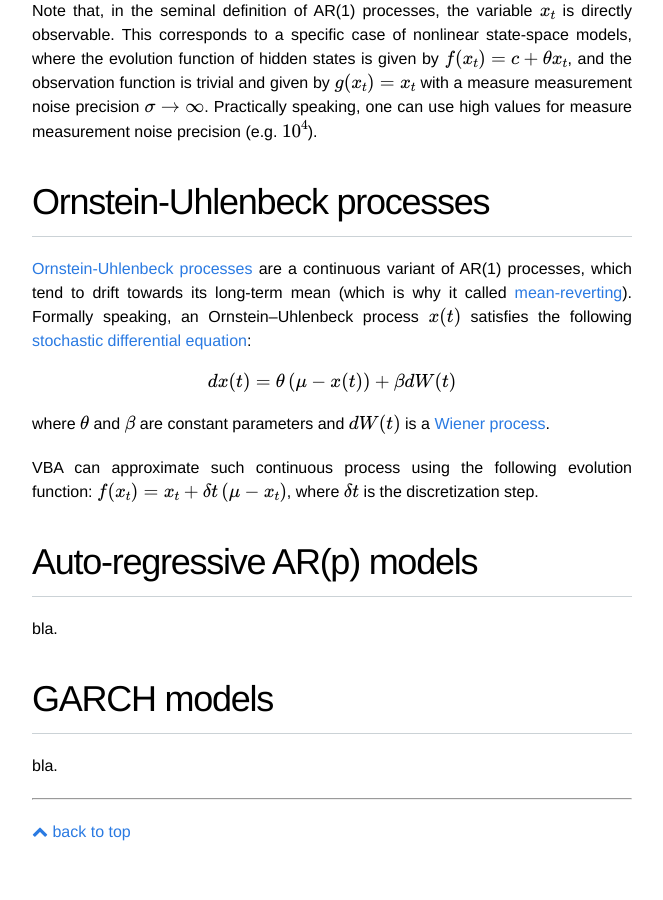
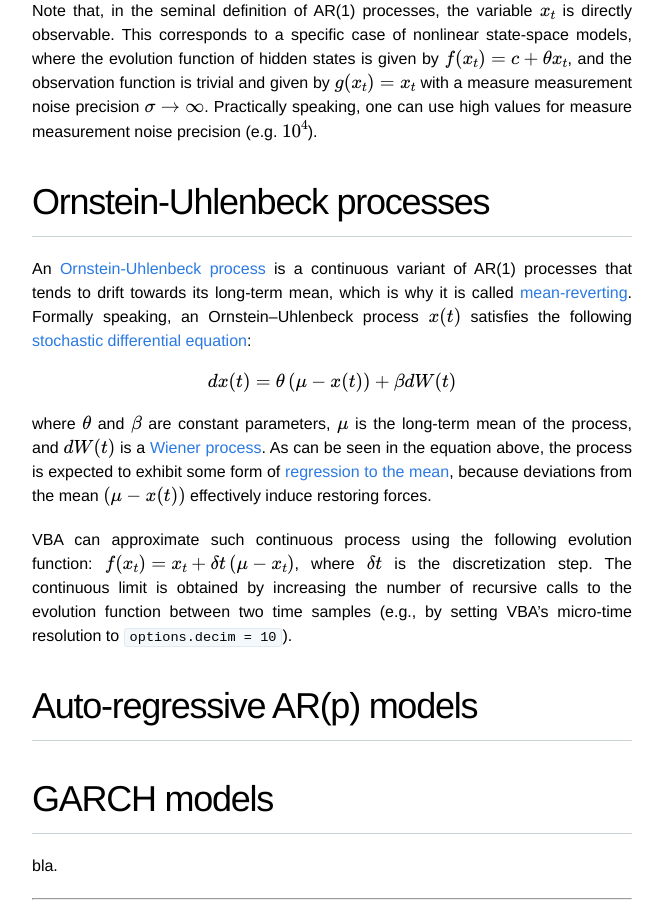
Before and after one commit to MBB-team/VBA-toolbox, a Jekyll site: the page built from _wiki/generativeModels.md, in a window 1280 px wide and 900 px high, scrolled down 890 px. Shown: the whole window, without its empty margins (308-971 px from the left). Built offline with Jekyll 4.4.1, drawn with Linux system fonts in a browser that asks for light colours; nearby versions of some CDN libraries; formulas are drawn with MathJax 3.

Commit message:
Update generativeModels.md

```diff
--- a/_wiki/generativeModels.md
+++ b/_wiki/generativeModels.md
@@ -22,23 +22,18 @@ Note that, in the seminal definition of AR(1) processes, the variable $$x_t$$ is
 
 # Ornstein-Uhlenbeck processes
 
-[Ornstein-Uhlenbeck processes](https://en.wikipedia.org/wiki/Ornstein%E2%80%93Uhlenbeck_process) are a continuous variant of AR(1) processes, which tend to drift towards its long-term mean (which is why it called [mean-reverting](https://en.wikipedia.org/wiki/Mean_reversion_(finance))). Formally speaking, an Ornstein–Uhlenbeck process $$x(t)$$ satisfies the following [stochastic differential equation](https://en.wikipedia.org/wiki/Stochastic_differential_equation):
+An [Ornstein-Uhlenbeck process](https://en.wikipedia.org/wiki/Ornstein%E2%80%93Uhlenbeck_process) is a continuous variant of AR(1) processes that tends to drift towards its long-term mean, which is why it is called [mean-reverting](https://en.wikipedia.org/wiki/Mean_reversion_(finance)). Formally speaking, an Ornstein–Uhlenbeck process $$x(t)$$ satisfies the following [stochastic differential equation](https://en.wikipedia.org/wiki/Stochastic_differential_equation):
 
 $$dx(t) = \theta\left(\mu-x(t)\right) + \beta dW(t)$$
 
-where $$\theta$$ and $$\beta$$ are constant parameters and $$dW(t)$$ is a [Wiener process](https://en.wikipedia.org/wiki/Wiener_process).
+where $$\theta$$ and $$\beta$$ are constant parameters, $$\mu$$ is the long-term mean of the process, and $$dW(t)$$ is a [Wiener process](https://en.wikipedia.org/wiki/Wiener_process). As can be seen in the equation above, the process is expected to exhibit some form of [regression to the mean](https://en.wikipedia.org/wiki/Regression_toward_the_mean), because deviations from the mean $$\left(\mu-x(t)\right)$$ effectively induce restoring forces.
 
-VBA can approximate such continuous process using the following evolution function: $$f(x_t)=x_t+\delta t \left(\mu-x_t\right)$$, where $$\delta t$$ is the discretization step.
-
-
-
-
-
+VBA can approximate such continuous process using the following evolution function: $$f(x_t)=x_t+\delta t \left(\mu-x_t\right)$$, where $$\delta t$$ is the discretization step. The continuous limit is obtained by increasing the number of recursive calls to the evolution function between two time samples (e.g., by setting VBA's micro-time resolution to `options.decim = 10`).
 
 
 # Auto-regressive AR(p) models
 
-bla.
+
 
 
 
```
